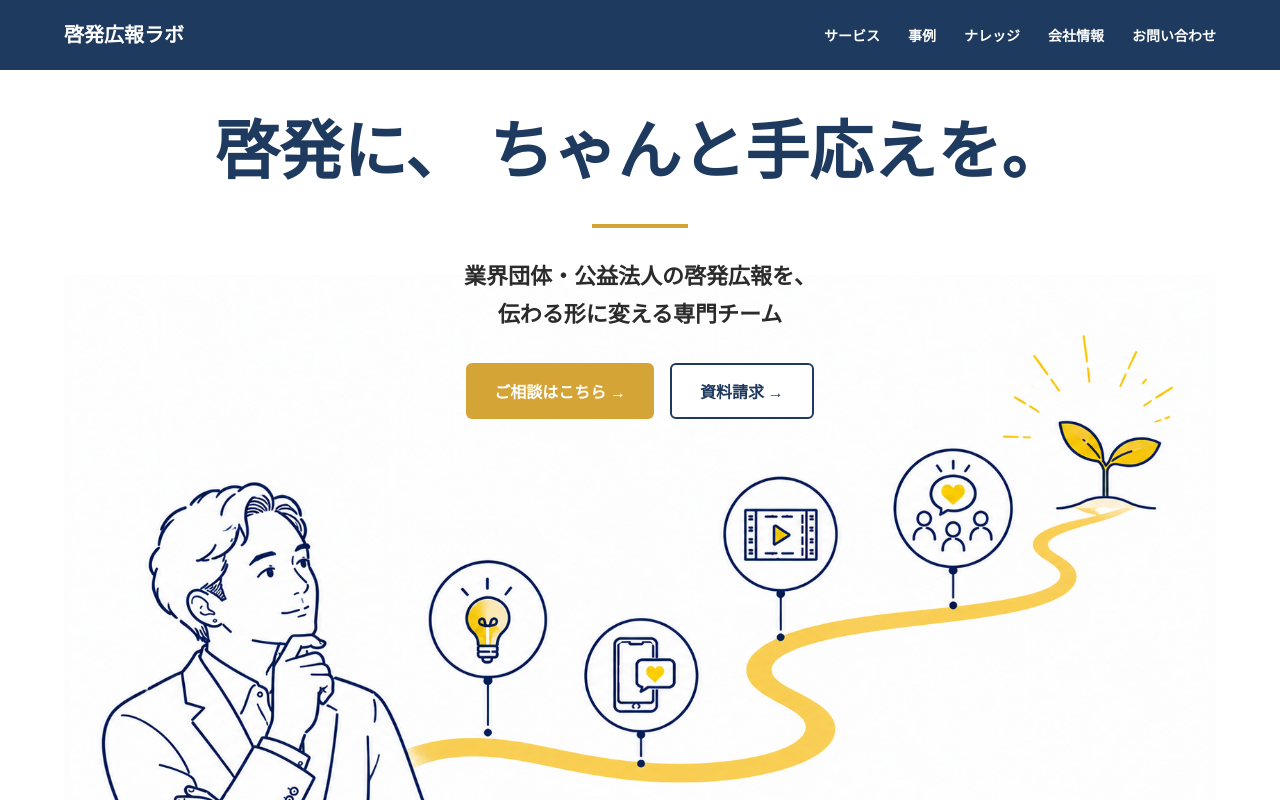
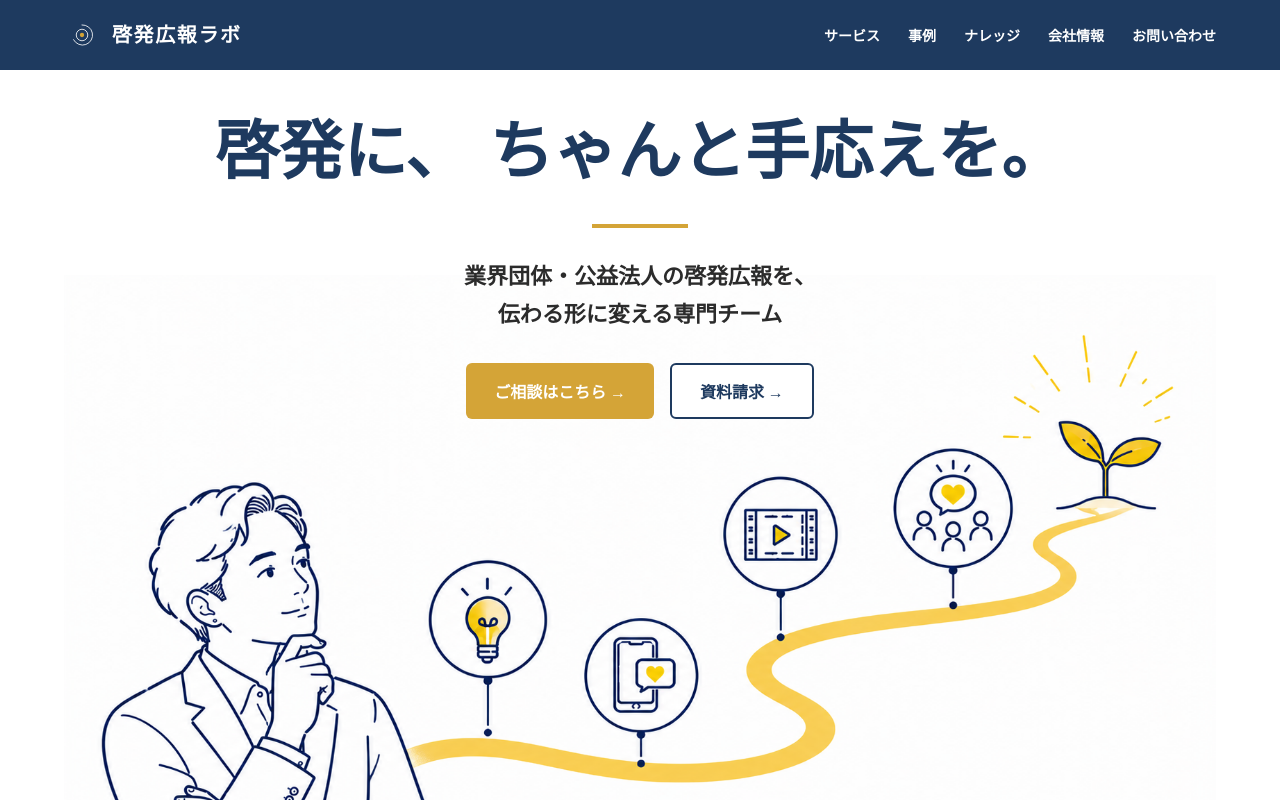
Before and after one commit to k-murakami-svg/keihatsu-koho-lab, a Next.js app: page / in a window 1280 px wide. Shown: the top 800 px of the page. Built offline with nearby package versions, Linux system fonts and the light colour scheme.

Commit message:
Update site logo and favicon

```diff
--- a/src/app/layout.tsx
+++ b/src/app/layout.tsx
@@ -21,6 +21,9 @@ export const metadata: Metadata = {
     locale: 'ja_JP',
     type: 'website',
   },
+  icons: {
+    icon: '/favicon.svg',
+  },
 }
 
 export default function RootLayout({
--- a/src/app/page.tsx
+++ b/src/app/page.tsx
@@ -61,9 +61,11 @@ const aboutStats = [
     image: '/images/about-stat-media.png',
     title: (
       <>
-        業界団体・公益法人
+        業界団体
         <br />
-        専門メディア
+        公益財団法人・一般社団法人の
+        <br />
+        啓発広報を支援する専門チーム
       </>
     ),
     body: (
--- a/src/components/Header.tsx
+++ b/src/components/Header.tsx
@@ -1,4 +1,5 @@
 import Link from 'next/link'
+import Image from 'next/image'
 import { Container } from '@/components/Container'
 
 const navItems = [
@@ -13,8 +14,20 @@ export function Header() {
   return (
     <header className="bg-navy text-white">
       <Container className="flex min-h-[70px] items-center justify-between gap-6">
-        <Link href="/" className="font-serif text-xl font-bold tracking-normal hover:text-white">
-          啓発広報ラボ
+        <Link
+          href="/"
+          className="flex items-center gap-3 font-serif text-xl font-bold tracking-[0.08em] hover:text-white"
+          aria-label="啓発広報ラボ トップページ"
+        >
+          <Image
+            src="/images/logo-mark-header.svg"
+            alt=""
+            width={36}
+            height={36}
+            className="h-9 w-9"
+            aria-hidden="true"
+          />
+          <span>啓発広報ラボ</span>
         </Link>
         <nav aria-label="グローバルナビゲーション" className="hidden md:block">
           <ul className="flex items-center gap-7 text-sm font-bold">
```
Also changed, not shown: public/favicon.svg (added), public/images/logo-mark-header.svg (added).
